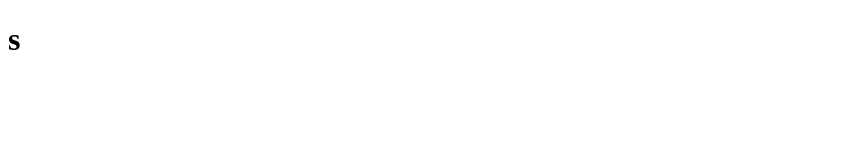
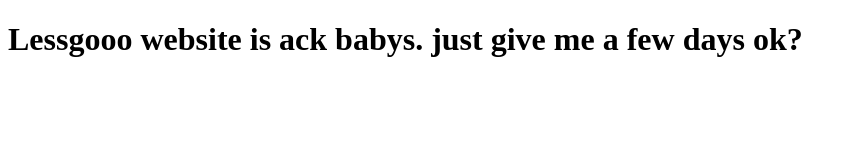
Before and after one commit to RealZzHub/Website, a plain HTML site: page index.html in a window 1280 px wide. Shown: the whole page, without its empty margins (0-856 px from the left). Drawn offline with Linux system fonts and the light colour scheme.

Commit message:
Update index.html

```diff
--- a/index.html
+++ b/index.html
@@ -1,6 +1,6 @@
 <!DOCTYPE html>
 <html>
 <body>
-<h1>s</h1>
+<h1>Lessgooo website is ack babys. just give me a few days ok?</h1>
 </body>
 </html>
```
